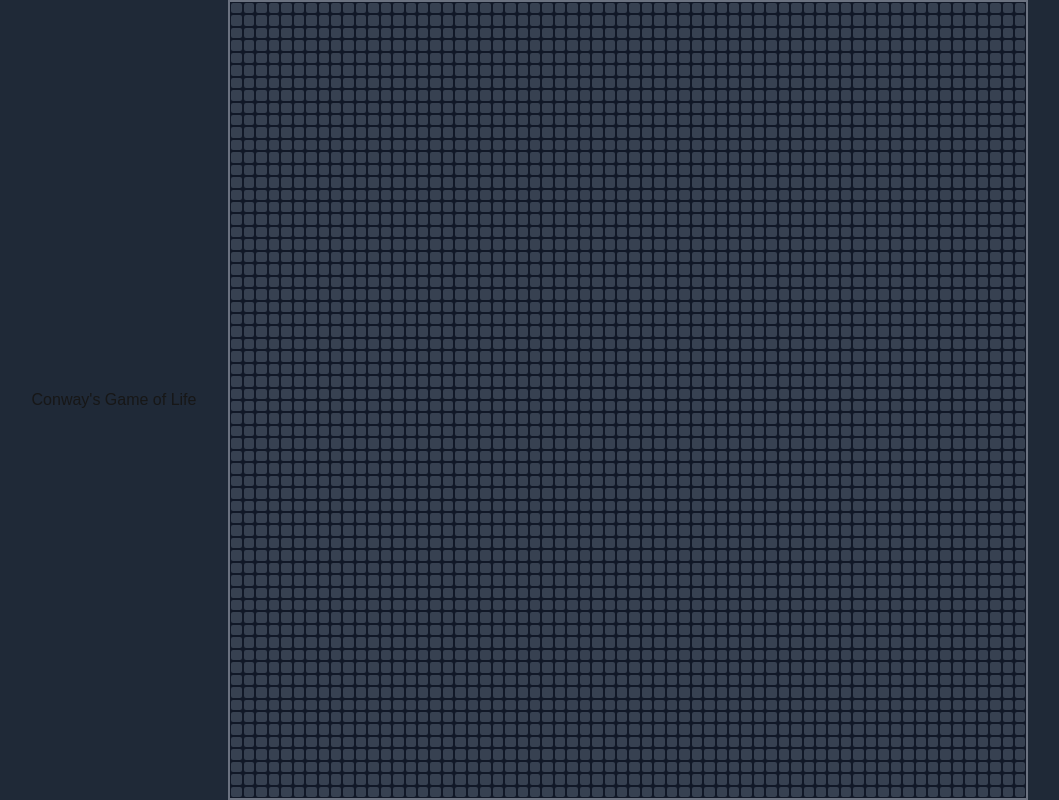
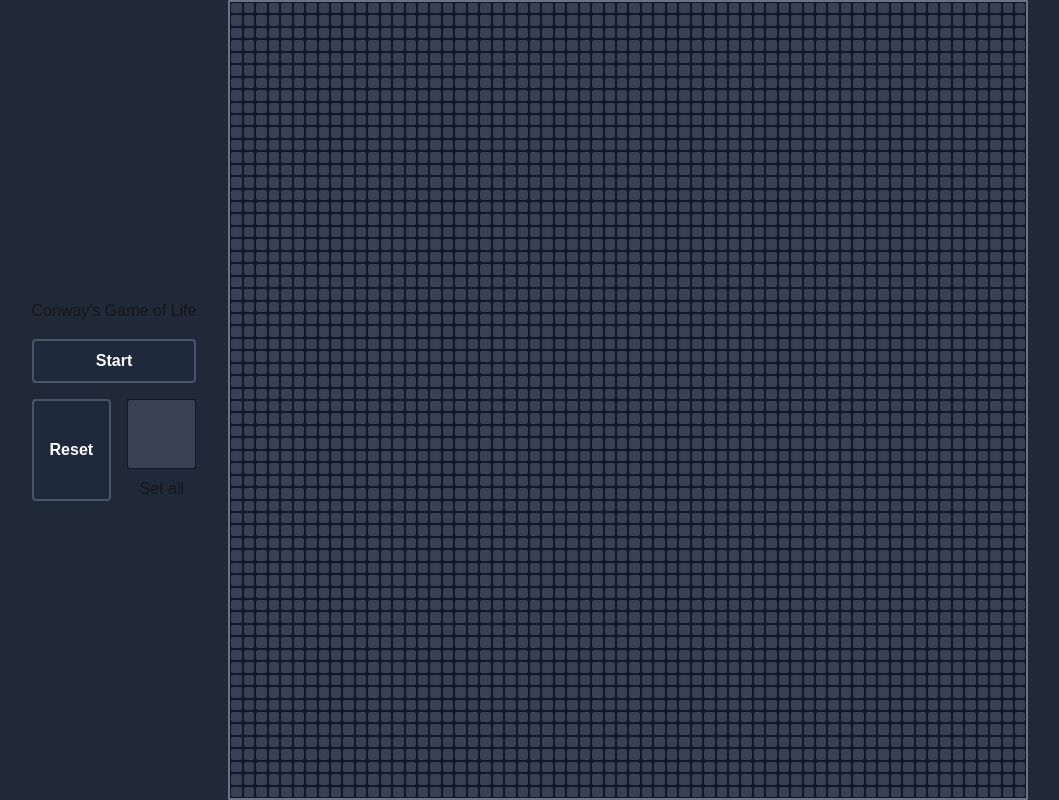
Before and after one commit to benwhipp/game-of-life, a Next.js app: page / in a window 1280 px wide. Shown: the whole page, without its empty margins (110-1169 px from the left). Built offline with nearby package versions, Linux system fonts and the light colour scheme.

Commit message:
Add working game of life

```diff
--- a/src/app/page.tsx
+++ b/src/app/page.tsx
@@ -1,13 +1,34 @@
 "use client";
+import { useState } from "react";
 import { useGridState } from "@/hooks/useGridState";
 import { Grid } from "@/components/Grid";
+import { Button } from "@/components/Button";
+import { Cell } from "@/components/Grid/Cell";
 
 const Home = () => {
-  const { grid, playing, setPlaying, updateCell } = useGridState();
+  const { grid, playing, setPlaying, updateCell, resetGrid } = useGridState();
+  const [resetAlive, setResetAlive] = useState(false);
 
   return (
     <div className="size-screen flex items-center justify-center gap-8 bg-gray-800">
-      <h1>Conway's Game of Life</h1>
+      <div className="flex flex-col gap-4">
+        <h1>Conway's Game of Life</h1>
+        <Button onClick={() => setPlaying(!playing)}>
+          {playing ? "Stop" : "Start"}
+        </Button>
+        <div className="flex gap-4">
+          <Button onClick={() => resetGrid(resetAlive)}>Reset</Button>
+          <div className="flex w-full flex-col items-center gap-2">
+            <Cell
+              alive={resetAlive}
+              updateCell={() => {
+                setResetAlive(!resetAlive);
+              }}
+            />
+            <label>Set all {}</label>
+          </div>
+        </div>
+      </div>
       <Grid grid={grid} updateCell={updateCell} />
     </div>
   );
--- /dev/null
+++ b/src/components/Button/index.tsx
@@ -0,0 +1,15 @@
+interface ButtonProps {
+  children: React.ReactNode;
+  onClick: () => void;
+}
+
+export const Button = ({ children, onClick }: ButtonProps) => {
+  return (
+    <button
+      className="rounded border-2 border-slate-600 bg-slate-800 px-4 py-2 font-bold text-white hover:border-slate-800 hover:bg-slate-600"
+      onClick={onClick}
+    >
+      {children}
+    </button>
+  );
+};
--- a/src/components/Grid/Cell/index.tsx
+++ b/src/components/Grid/Cell/index.tsx
@@ -10,9 +10,14 @@ export const Cell = ({ alive, updateCell }: CellProps) => {
       onClick={() => {
         updateCell();
       }}
+      onMouseEnter={(e) => {
+        if (e.buttons === 1) {
+          updateCell();
+        }
+      }}
     >
       <div
-        className={`h-full w-full rounded-sm transition-all duration-500 ${
+        className={`h-full w-full rounded-sm transition-all ${
           alive
             ? "bg-yellow-300 group-hover:bg-red-400"
             : "bg-gray-700 group-hover:bg-yellow-100"
--- a/src/components/Grid/index.tsx
+++ b/src/components/Grid/index.tsx
@@ -1,5 +1,5 @@
 "use client";
-import { Fragment } from "react";
+import { Fragment, memo } from "react";
 import { type GridType } from "@/hooks/useGridState";
 import { Cell } from "@/components/Grid/Cell";
 
@@ -8,7 +8,7 @@ interface GridProps {
   updateCell: (i: number, j: number) => void;
 }
 
-export const Grid = ({ grid, updateCell }: GridProps) => {
+export const Grid = memo(({ grid, updateCell }: GridProps) => {
   return (
     <div className="grid h-[100vmin] w-[100vmin] grid-cols-[repeat(64,minmax(0,1fr))] border-2 border-gray-500">
       {grid.map((row, i) => (
@@ -24,4 +24,4 @@ export const Grid = ({ grid, updateCell }: GridProps) => {
       ))}
     </div>
   );
-};
+});
--- a/src/hooks/useGridState.ts
+++ b/src/hooks/useGridState.ts
@@ -6,7 +6,7 @@ export type GridType = Row[] & { length: 64 };
 
 export const useGridState = () => {
   const [grid, setGridState] = useState(
-    [...Array(64)].map(() => [...Array(64)].map(() => false)) as Grid
+    [...Array(64)].map(() => [...Array(64)].map(() => false)) as Grid,
   );
   const [playing, setPlaying] = useState(false);
 
@@ -30,7 +30,7 @@ export const useGridState = () => {
           } else {
             return neighbors === 3;
           }
-        })
+        }),
       );
 
       return newGrid;
@@ -46,8 +46,24 @@ export const useGridState = () => {
           } else {
             return cell;
           }
-        })
+        }),
       );
+
+      return newGrid;
+    });
+  }, []);
+
+  const randomizeGrid = useCallback(() => {
+    setGridState((grid) => {
+      const newGrid = grid.map((row) => row.map(() => Math.random() > 0.5));
+
+      return newGrid;
+    });
+  }, []);
+
+  const resetGrid = useCallback((alive: boolean) => {
+    setGridState((grid) => {
+      const newGrid = grid.map((row) => row.map(() => alive));
 
       return newGrid;
     });
@@ -55,10 +71,10 @@ export const useGridState = () => {
 
   useEffect(() => {
     if (playing) {
-      const interval = setInterval(advanceGrid, 1000);
+      const interval = setInterval(advanceGrid, 500);
       return () => clearInterval(interval);
     }
   }, [playing, advanceGrid]);
 
-  return { grid, playing, setPlaying, updateCell };
+  return { grid, playing, setPlaying, updateCell, randomizeGrid, resetGrid };
 };
```
